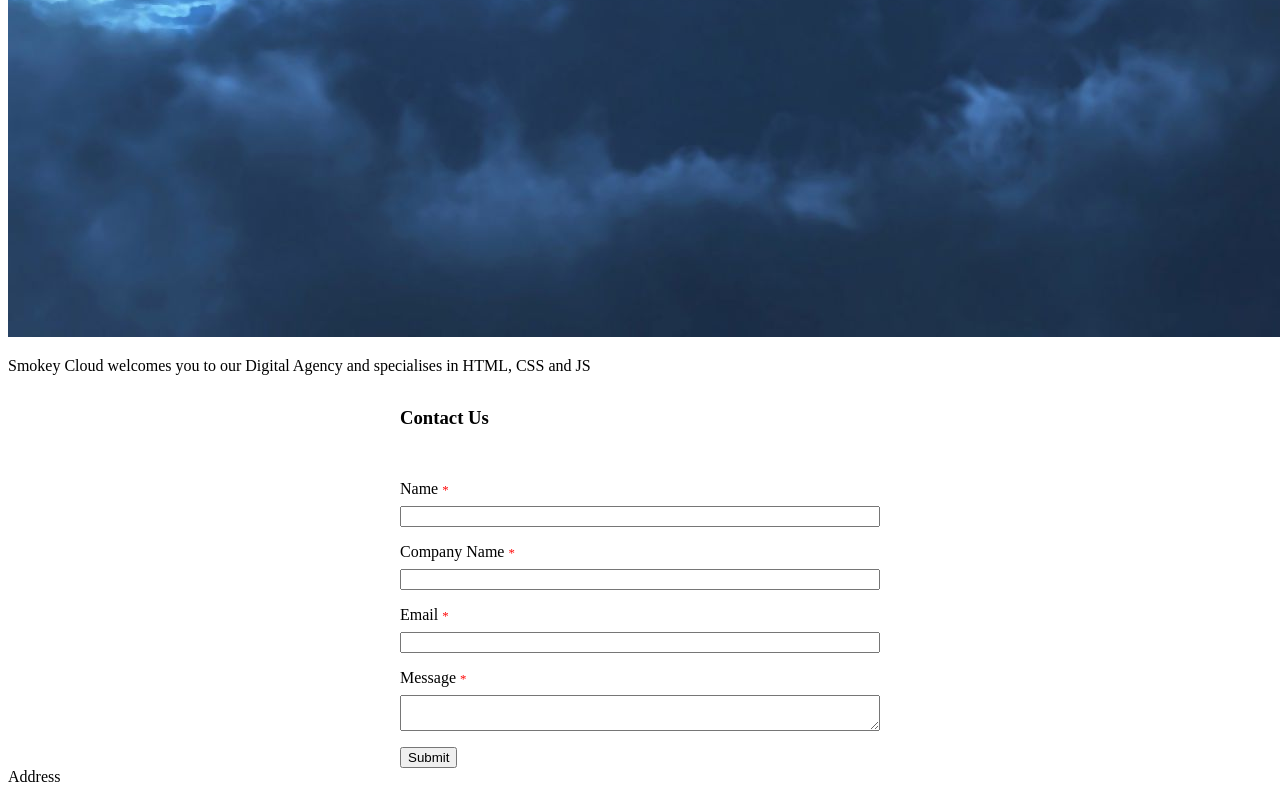
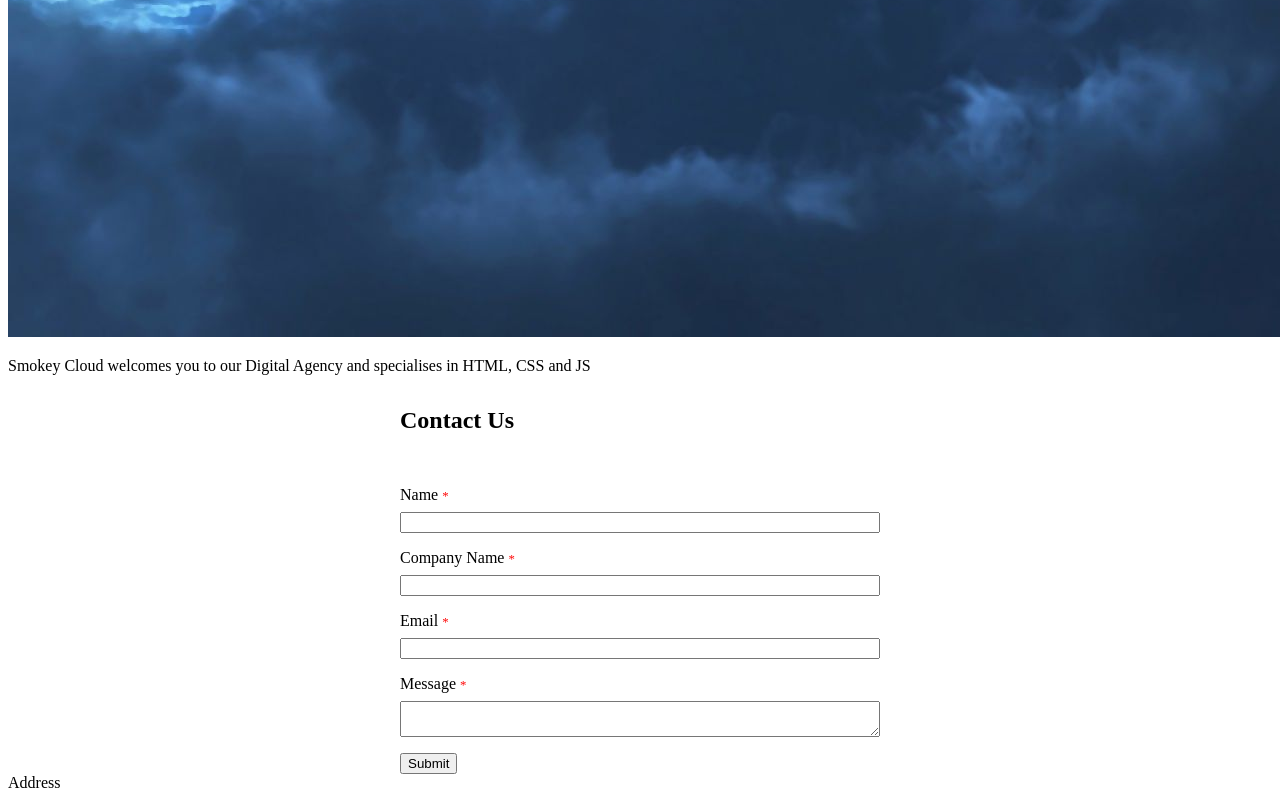
Before and after one commit to fac21/agency-website-ecrc, a plain HTML site: page index.html in a window 1280 px wide. Shown: the part 2754-3554 px from the top of the page. Drawn offline with Linux system fonts and the light colour scheme.

Commit message:
Updated html

```diff
--- a/index.html
+++ b/index.html
@@ -1,18 +1,20 @@
 <!DOCTYPE html>
 <html lang="en">
+
 <head>
     <meta charset="UTF-8">
     <meta http-equiv="X-UA-Compatible" content="IE=edge">
     <meta name="viewport" content="width=device-width, initial-scale=1.0">
     <title>Night time Coders</title>
-    <link rel="stylesheet" href="styles.css">
+    <link rel="stylesheet" type="text/css" href="./styles.css">
     <meta name="description" content="Digital night time Coders website">
 </head>
+
 <body>
-
+    <!--Company logo /Social media links /About Us & Contact Us links-->
     <header>
         <nav>
-   <!--Company logo /Social media links /About Us & Contact Us links-->
+
         </nav>
     </header>
 
@@ -20,8 +22,8 @@
     <section>
         <h1>Night Time Coders</h1>
     </section>
+
     <!--About Us-->
-
     <section>
         <h1>About Us</h1>
         <h2>Meet our Team</h2>
@@ -55,9 +57,6 @@
     </section>
 
     <!--Contact us using form-->
-    <section>
-
-
     <section class='flex-column center stack'>
 
         <h1>Contact Us</h1>
@@ -86,6 +85,7 @@
     <!--Footer company address and copyright-->
     <footer>Address</footer>
 
-<script src="app.js"></script>
+    <script type="text/javascript" src="app.js"></script>
 </body>
+
 </html>
```
Lines whose indentation alone changed are shown as unchanged.
